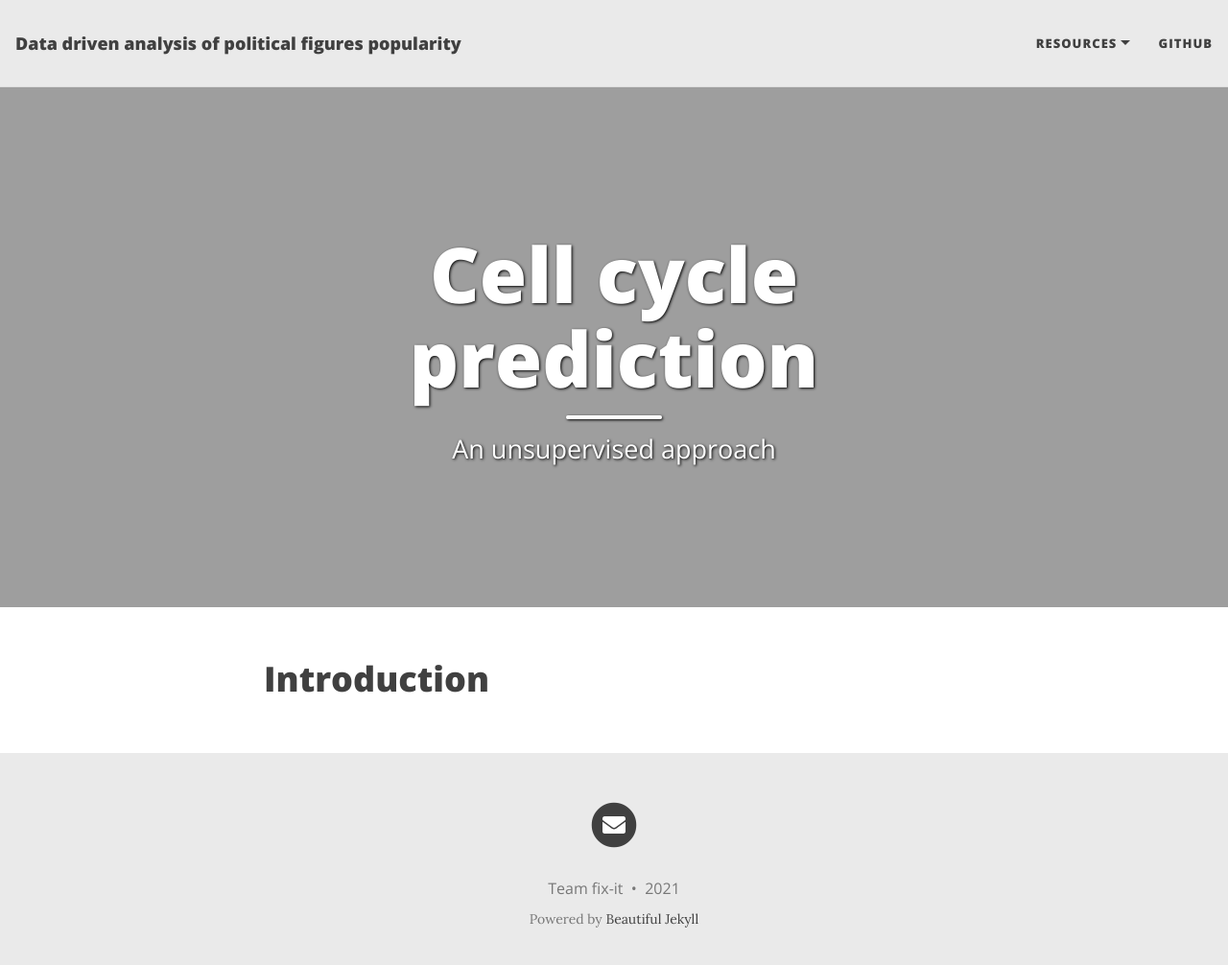
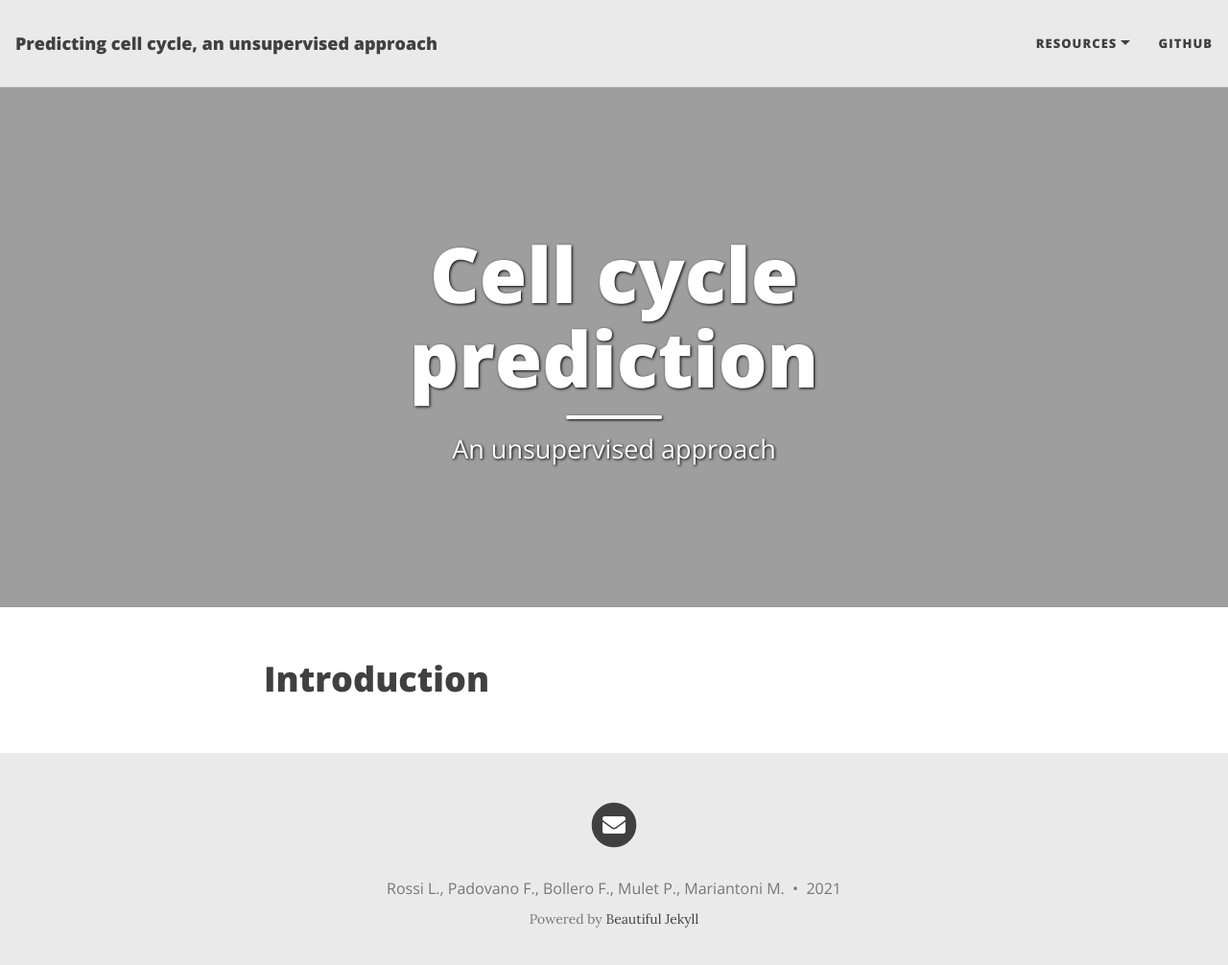
Before and after one commit to lucarossi9/statistical_computation_4, a Jekyll site: the page built from index.md, in a window 1280 px wide and 1019 px high. Shown: the top 1006 px of the window at 96% size. Built offline with Jekyll 4.4.1, drawn with Linux system fonts in a browser that asks for light colours; nearby versions of some CDN libraries; the list of posts is cut into pages by our own code.

Commit message:
Update _config.yml

```diff
--- a/_config.yml
+++ b/_config.yml
@@ -6,10 +6,10 @@
 # --- Required options --- #
 
 # Name of website
-title: Data driven analysis of political figures popularity
+title: Predicting cell cycle, an unsupervised approach
 
 # Your name to show in the footer
-author: Team fix-it
+author: Rossi L., Padovano F., Bollero F., Mulet P., Mariantoni M.
 
 # --- List of links in the navigation bar --- #
 
```
